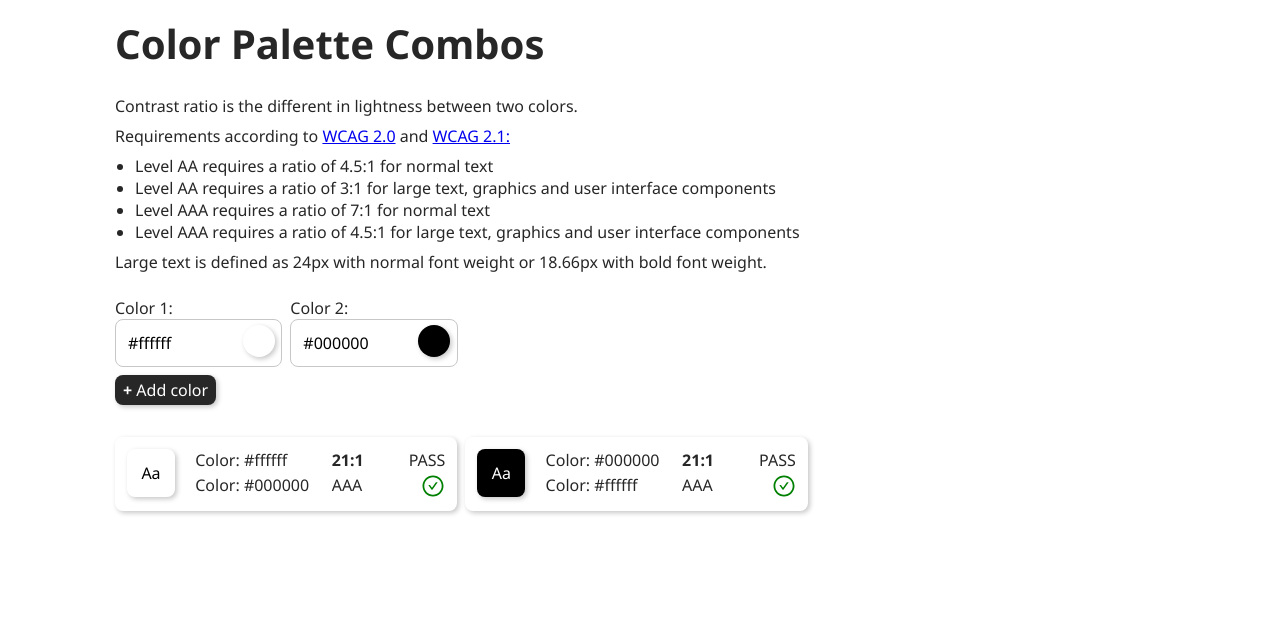
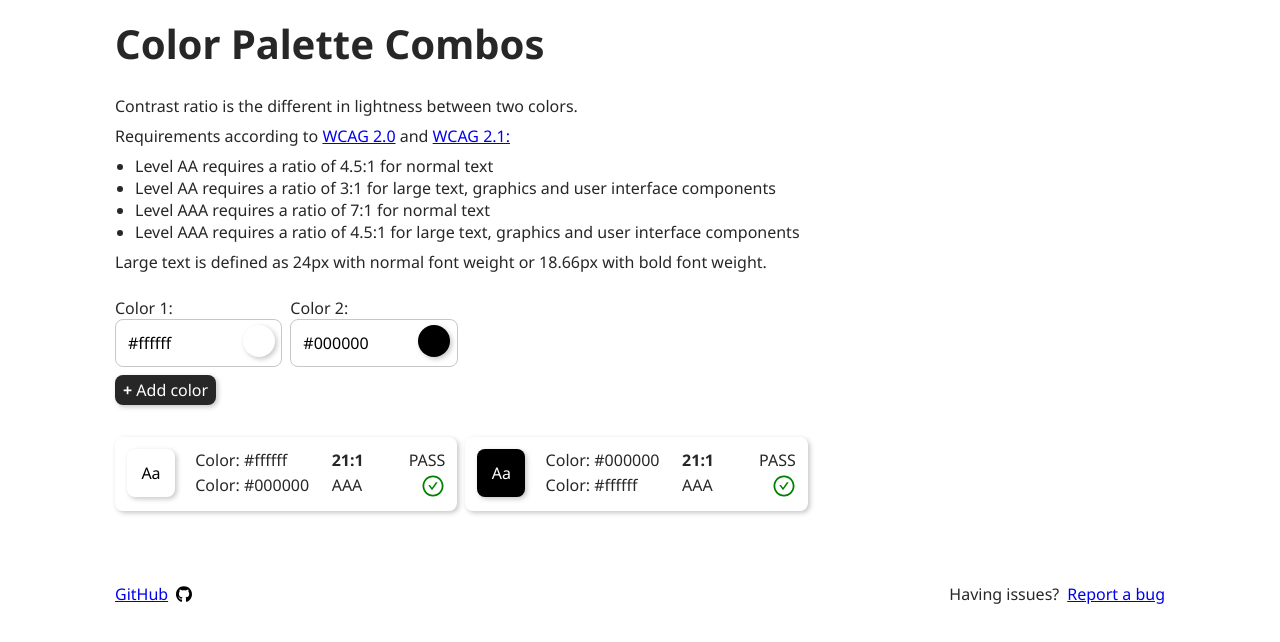
Before and after one commit to AccessibleForAll/ColorPaletteCombos, a React (Create React App) app: page / in a window 1280 px wide. Shown: the top 642 px of the page. Built offline with nearby package versions, Linux system fonts and the light colour scheme.

Commit message:
created a footer component

```diff
--- a/src/App.css
+++ b/src/App.css
@@ -92,6 +92,27 @@
   align-self: flex-end;
 }
 
+/* Footer Component */
+footer {
+  margin-top: 3rem;
+  padding: 1rem 0;
+  display: flex;
+  justify-content: space-between;
+  font-family: inherit;
+}
+
+.footer-div {
+  display: flex;
+  justify-content: center;
+  align-items: center;
+  gap: 0.5rem;
+}
+
+.footer-div svg {
+  width: 1rem;
+  height: auto;
+}
+
 /*Media queries*/
 @media (min-width: 768px) {
   .appContainer {
--- a/src/App.jsx
+++ b/src/App.jsx
@@ -5,6 +5,7 @@
 
 import ColorInput from "./components/ColorInput"
 import ContrastInfoCard from "./components/ContrastInfoCard"
+import Footer from "./components/Footer"
 
 function App() {
   const [colors, setColors] = useState([
@@ -39,7 +40,16 @@
           <p>
             Contrast ratio is the different in lightness between two colors.
           </p>
-          <p>Requirements according to <a href="https://www.w3.org/TR/UNDERSTANDING-WCAG20/visual-audio-contrast-contrast.html">WCAG 2.0</a> and <a href="https://www.w3.org/WAI/WCAG21/Understanding/contrast-enhanced.html">WCAG 2.1:</a></p>
+          <p>
+            Requirements according to{" "}
+            <a href="https://www.w3.org/TR/UNDERSTANDING-WCAG20/visual-audio-contrast-contrast.html">
+              WCAG 2.0
+            </a>{" "}
+            and{" "}
+            <a href="https://www.w3.org/WAI/WCAG21/Understanding/contrast-enhanced.html">
+              WCAG 2.1:
+            </a>
+          </p>
           <ul className="wcagRequirementsList">
             <li>Level AA requires a ratio of 4.5:1 for normal text</li>
             <li>
@@ -88,6 +98,7 @@
           ))}
         </section>
       </main>
+      <Footer />
     </div>
   )
 }
--- /dev/null
+++ b/src/components/Footer.jsx
@@ -0,0 +1,30 @@
+import React from "react"
+
+const Footer = () => {
+  return (
+    <footer>
+      <div className="footer-div" id="github-link-container">
+        <a
+          href="https://github.com/AccessibleForAll/ColorPaletteCombos"
+          className="github-link"
+        >
+          GitHub
+        </a>
+        <svg xmlns="http://www.w3.org/2000/svg" viewBox="0 0 496 512">
+          <path d="M165.9 397.4c0 2-2.3 3.6-5.2 3.6-3.3.3-5.6-1.3-5.6-3.6 0-2 2.3-3.6 5.2-3.6 3-.3 5.6 1.3 5.6 3.6zm-31.1-4.5c-.7 2 1.3 4.3 4.3 4.9 2.6 1 5.6 0 6.2-2s-1.3-4.3-4.3-5.2c-2.6-.7-5.5.3-6.2 2.3zm44.2-1.7c-2.9.7-4.9 2.6-4.6 4.9.3 2 2.9 3.3 5.9 2.6 2.9-.7 4.9-2.6 4.6-4.6-.3-1.9-3-3.2-5.9-2.9zM244.8 8C106.1 8 0 113.3 0 252c0 110.9 69.8 205.8 169.5 239.2 12.8 2.3 17.3-5.6 17.3-12.1 0-6.2-.3-40.4-.3-61.4 0 0-70 15-84.7-29.8 0 0-11.4-29.1-27.8-36.6 0 0-22.9-15.7 1.6-15.4 0 0 24.9 2 38.6 25.8 21.9 38.6 58.6 27.5 72.9 20.9 2.3-16 8.8-27.1 16-33.7-55.9-6.2-112.3-14.3-112.3-110.5 0-27.5 7.6-41.3 23.6-58.9-2.6-6.5-11.1-33.3 2.6-67.9 20.9-6.5 69 27 69 27 20-5.6 41.5-8.5 62.8-8.5s42.8 2.9 62.8 8.5c0 0 48.1-33.6 69-27 13.7 34.7 5.2 61.4 2.6 67.9 16 17.7 25.8 31.5 25.8 58.9 0 96.5-58.9 104.2-114.8 110.5 9.2 7.9 17 22.9 17 46.4 0 33.7-.3 75.4-.3 83.6 0 6.5 4.6 14.4 17.3 12.1C428.2 457.8 496 362.9 496 252 496 113.3 383.5 8 244.8 8zM97.2 352.9c-1.3 1-1 3.3.7 5.2 1.6 1.6 3.9 2.3 5.2 1 1.3-1 1-3.3-.7-5.2-1.6-1.6-3.9-2.3-5.2-1zm-10.8-8.1c-.7 1.3.3 2.9 2.3 3.9 1.6 1 3.6.7 4.3-.7.7-1.3-.3-2.9-2.3-3.9-2-.6-3.6-.3-4.3.7zm32.4 35.6c-1.6 1.3-1 4.3 1.3 6.2 2.3 2.3 5.2 2.6 6.5 1 1.3-1.3.7-4.3-1.3-6.2-2.2-2.3-5.2-2.6-6.5-1zm-11.4-14.7c-1.6 1-1.6 3.6 0 5.9 1.6 2.3 4.3 3.3 5.6 2.3 1.6-1.3 1.6-3.9 0-6.2-1.4-2.3-4-3.3-5.6-2z" />
+        </svg>
+      </div>
+      <div className="footer-div" id="new-issue-link-container">
+        <span>Having issues?</span>
+        <a
+          href="https://github.com/AccessibleForAll/ColorPaletteCombos/issues/new/choose"
+          className="new-issue-link"
+        >
+          Report a bug
+        </a>
+      </div>
+    </footer>
+  )
+}
+
+export default Footer
```
Also changed, not shown: 1 other file (tests, documents, lock files or other folders).
